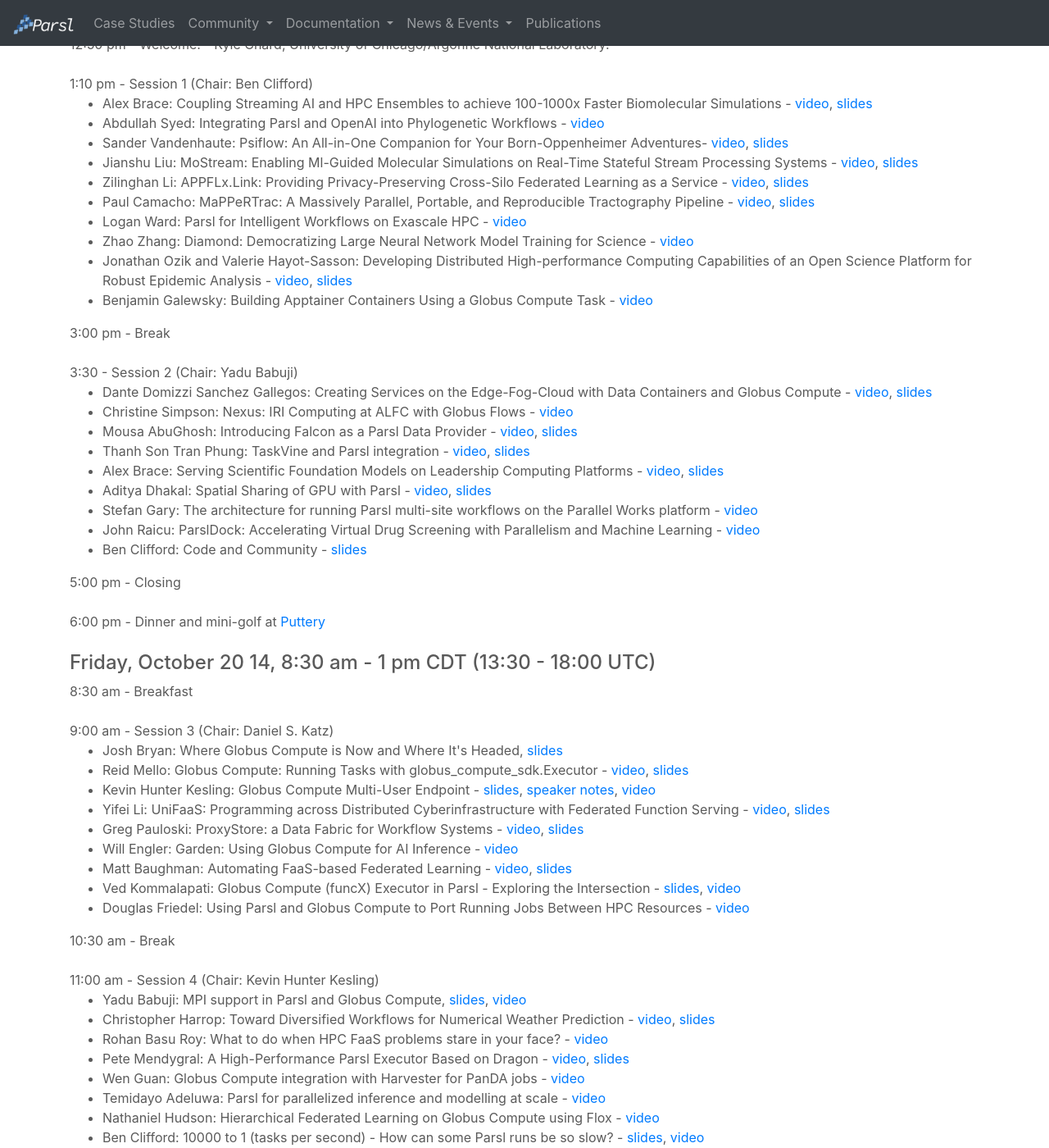
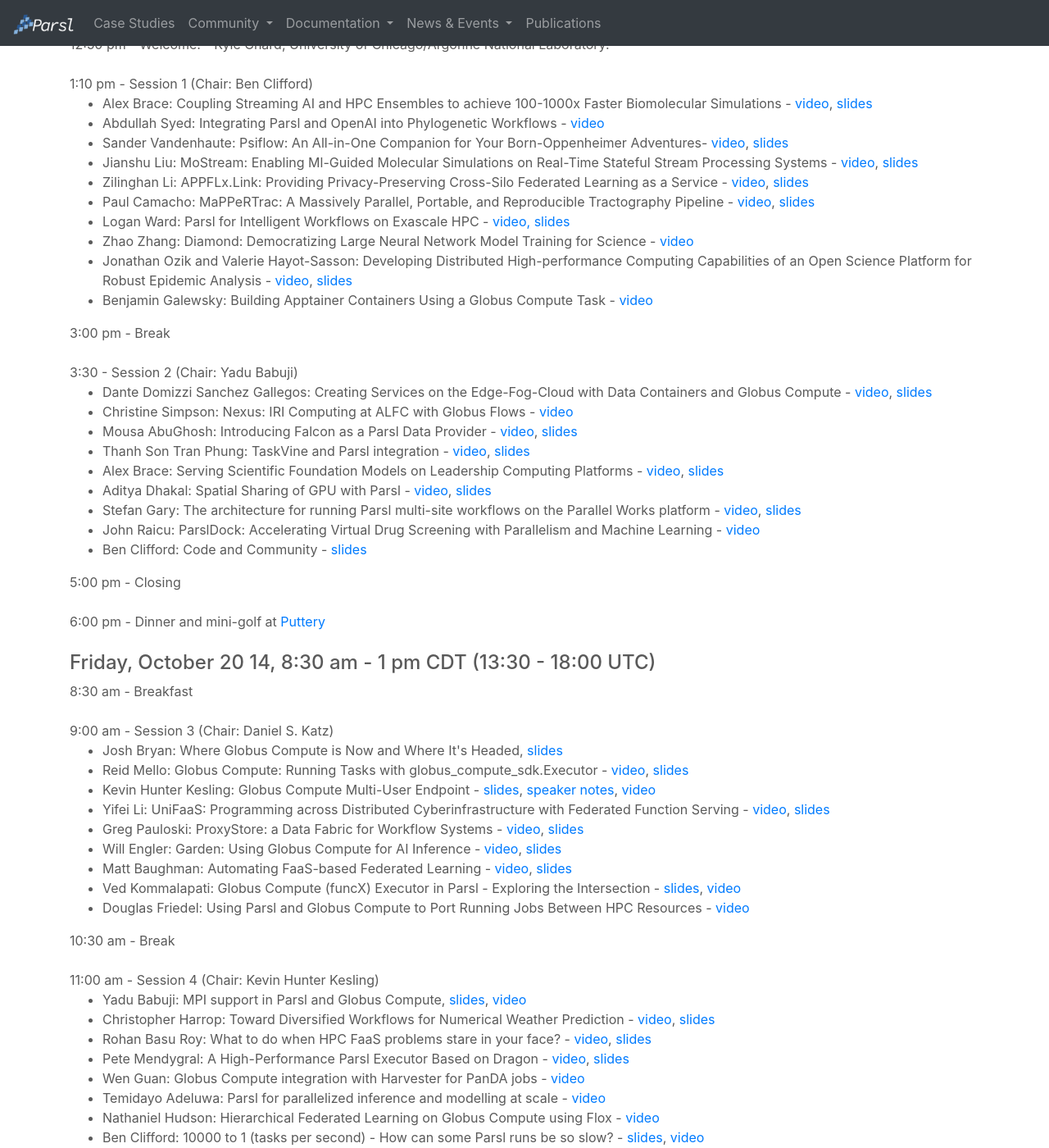
Before and after one commit to Parsl/parsl.github.io, a Jekyll site: the page built from parslfest/parslfest2023.html, in a window 1280 px wide and 1400 px high, scrolled down 1085 px. Shown: the whole window at 82% size. Built offline with Jekyll 4.4.1, drawn with Linux system fonts in a browser that asks for light colours.

Commit message:
Adding speakers slides
For: Logan Ward, Stefan Gary, Will Engler, and Rohan Basu Roy

```diff
--- a/parslfest/parslfest2023.html
+++ b/parslfest/parslfest2023.html
@@ -59,7 +59,7 @@
 		<li>Jianshu Liu: MoStream: Enabling Ml-Guided Molecular Simulations on Real-Time Stateful Stream Processing Systems - <a href="https://youtu.be/ScOPgkMD5KA">video</a>, <a href="2023/liu-mostream.pdf" target="_blank">slides</a></li>
 		<li>Zilinghan Li: APPFLx.Link: Providing Privacy-Preserving Cross-Silo Federated Learning as a Service - <a href="https://youtu.be/ROeeMlvjFoU">video</a>, <a href="2023/li-appflx.pdf" target="_blank">slides</a></li>
 		<li>Paul Camacho: MaPPeRTrac: A Massively Parallel, Portable, and Reproducible Tractography Pipeline - <a href="https://youtu.be/j3CDpKDhCog">video</a>, <a href="2023/camacho-mappertrac.pdf" target="_blank">slides</a></li>
-		<li>Logan Ward: Parsl for Intelligent Workflows on Exascale HPC - <a href="https://youtu.be/22IXMjsK4Nk">video</a></li>
+		<li>Logan Ward: Parsl for Intelligent Workflows on Exascale HPC - <a href="https://youtu.be/22IXMjsK4Nk">video, <a href="2023/ward-exascale-hpc.pdf" target="_blank">slides</a></a></li>
 		<li>Zhao Zhang: Diamond: Democratizing Large Neural Network Model Training for Science - <a href="https://youtu.be/Gsy3wRzgQK8">video</a></li>
 		<li>Jonathan Ozik and Valerie Hayot-Sasson: Developing Distributed High-performance Computing Capabilities of an Open Science Platform for Robust Epidemic Analysis - <a href="https://youtu.be/1NAaV-FvVQo">video</a>, <a href="2023/ozik-hayot-sasson-osprey.pdf" target="_blank">slides</a></li>
 		<li>Benjamin Galewsky: Building Apptainer Containers Using a Globus Compute Task - <a href="https://youtu.be/vM9woVwaS1k">video</a></li>
@@ -78,7 +78,7 @@
 		<li>Thanh Son Tran Phung: TaskVine and Parsl integration - <a href="https://youtu.be/3jtq8WR6iAc">video</a>, <a href="2023/phung-taskvine.pdf" target="_blank">slides</a></li>
 		<li>Alex Brace: Serving Scientific Foundation Models on Leadership Computing Platforms - <a href="https://youtu.be/5p8mRI6ZaEs">video</a>, <a href="2023/brace-llm.pdf" target="_blank">slides</a></li>
 		<li>Aditya Dhakal: Spatial Sharing of GPU with Parsl - <a href="https://youtu.be/XLLbYh-jdI4">video</a>, <a href="2023/dhakal-gpu.pdf" target="_blank">slides</a></li>
-	        <li>Stefan Gary: The architecture for running Parsl multi-site workflows on the Parallel Works platform - <a href="https://youtu.be/dYe_qTuMimw">video</a></li>
+	        <li>Stefan Gary: The architecture for running Parsl multi-site workflows on the Parallel Works platform - <a href="https://youtu.be/dYe_qTuMimw">video</a>, <a href="2023/gary-parallelworks.pdf" target="_blank">slides</a></li>
 		<li>John Raicu: ParslDock: Accelerating Virtual Drug Screening with Parallelism and Machine Learning - <a href="https://youtu.be/JnJGBKbHF9M">video</a></li>
 		<li>Ben Clifford: Code and Community - <a href="2023/clifford-community.pdf">slides</a></li>
       </ul>
@@ -99,7 +99,7 @@
      		<li>Kevin Hunter Kesling: Globus Compute Multi-User Endpoint - <a href="2023/khk-multiuser.pdf">slides</a>, <a href="2023/khk-multiuser-speaker-notes.pdf">speaker notes</a>, <a href="https://youtu.be/Se6eZSSNFtk">video</a></li>
 		<li>Yifei Li: UniFaaS: Programming across Distributed Cyberinfrastructure with Federated Function Serving - <a href="https://youtu.be/Sqrnt90Zka4">video</a>, <a href="2023/li-unifaas.pdf" target="_blank">slides</a></li>
 	      	<li>Greg Pauloski: ProxyStore: a Data Fabric for Workflow Systems - <a href="https://youtu.be/49-MDZ0h8RE">video</a>, <a href="2023/pauloski-proxystore.pdf" target="_blank">slides</a></li>
-		<li>Will Engler: Garden: Using Globus Compute for AI Inference - <a href="https://youtu.be/Mta5kvu4boQ">video</a></li>
+		<li>Will Engler: Garden: Using Globus Compute for AI Inference - <a href="https://youtu.be/Mta5kvu4boQ">video</a>, <a href="2023/engler-garden.pdf" target="_blank">slides</a></li>
 		<li>Matt Baughman: Automating FaaS-based Federated Learning - <a href="https://youtu.be/WezmeeYCmYg">video</a>, <a href="2023/baughman-automatingfaas.pdf" target="_blank">slides</a></li>
 		<li>Ved Kommalapati: Globus Compute (funcX) Executor in Parsl - Exploring the Intersection - <a href="2023/kommalapati.pdf">slides</a>, <a href="https://youtu.be/vYigSKCbGFk">video</a></li>
 		<li>Douglas Friedel: Using Parsl and Globus Compute to Port Running Jobs Between HPC Resources - <a href="https://youtu.be/1PDXu_HVJNI">video</a></li>
@@ -111,7 +111,7 @@
       	<ul>
 		<li>Yadu Babuji: MPI support in Parsl and Globus Compute, <a href="2023/babuji-mpi.pdf" target="_blank">slides</a>, <a href="https://youtu.be/dHIk_SLaIGU">video</a></li>
 		<li>Christopher Harrop: Toward Diversified Workflows for Numerical Weather Prediction - <a href="https://youtu.be/Tgzl6_oHuAs">video</a>, <a href="2023/harrop-nwpworkflows.pdf" target="_blank">slides</a></li>
-		<li>Rohan Basu Roy: What to do when HPC FaaS problems stare in your face? - <a href="https://youtu.be/pTJ8Ce3fMgA">video</a></li>
+		<li>Rohan Basu Roy: What to do when HPC FaaS problems stare in your face? - <a href="https://youtu.be/pTJ8Ce3fMgA">video</a>, <a href="2023/roy-faas-problems.pdf" target="_blank">slides</a></li>
 		<li>Pete Mendygral: A High-Performance Parsl Executor Based on Dragon - <a href="https://youtu.be/3ie-SRnCh4A">video</a>, <a href="2023/mendygral-parsldragon.pdf" target="_blank">slides</a></li>
 		<li>Wen Guan: Globus Compute integration with Harvester for PanDA jobs - <a href="https://youtu.be/KpDmY9gAaTQ">video</a></li>
 		<li>Temidayo Adeluwa: Parsl for parallelized inference and modelling at scale - <a href="https://youtu.be/Erfbm_XAI6M">video</a></li>
```
